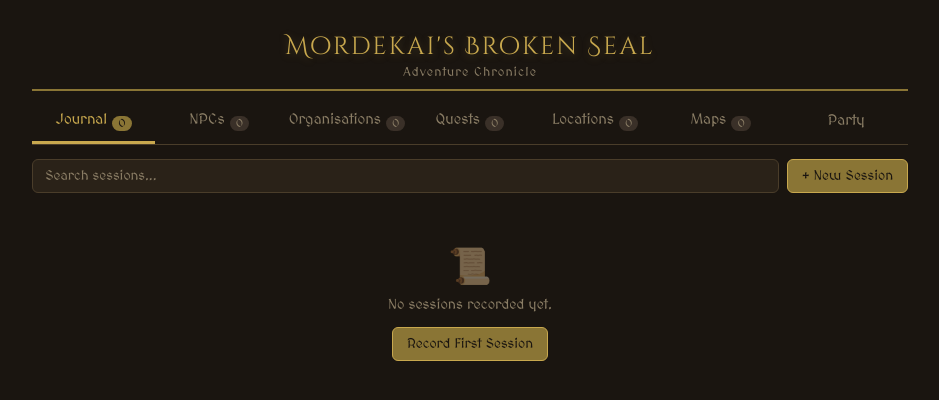
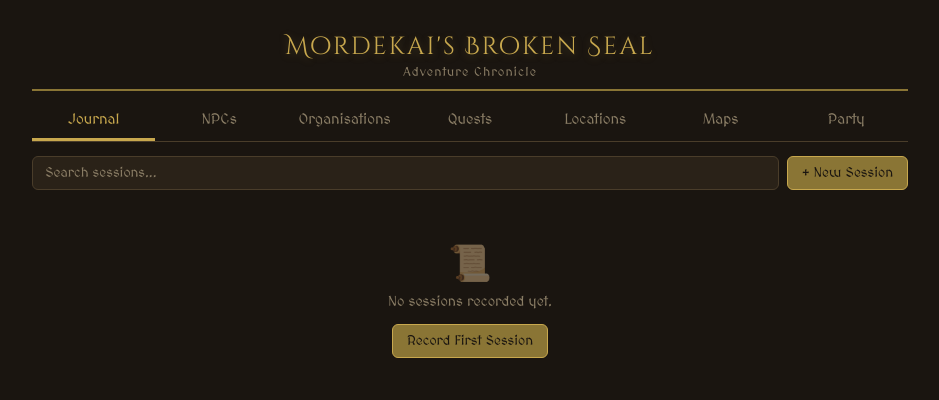
Before and after one commit to teamseims/mordekai-adventure-notes, a React (Vite) app: page / in a window 1280 px wide. Shown: the top 400 px of the page, without its empty margins (170-1109 px from the left). Built offline with nearby package versions, Linux system fonts and the light colour scheme.

Commit message:
Remove count badges from tab navigation
https://claude.ai/code/session_01VKMPQEm5JowkSoWY5L5ft4

```diff
--- a/src/App.jsx
+++ b/src/App.jsx
@@ -3048,7 +3048,6 @@ export default function AdventureNotes() {
         {tabs.map(t => (
           <button key={t.key} className={`tab ${tab === t.key ? "active" : ""}`} onClick={() => setTab(t.key)}>
             {t.label}
-            {t.count !== null && <span className="tab-count">{t.count}</span>}
           </button>
         ))}
       </div>
```
